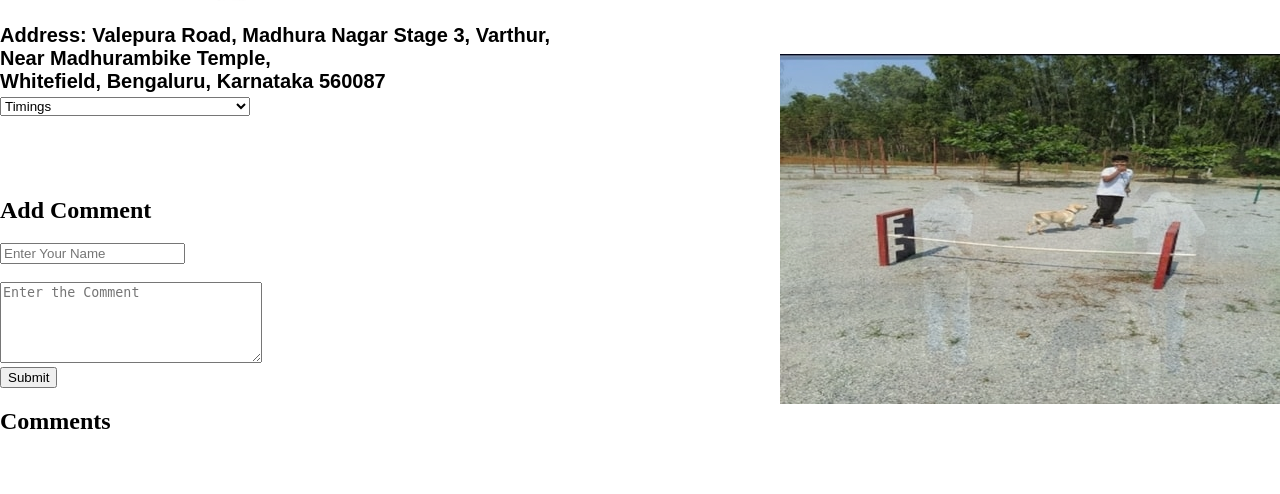
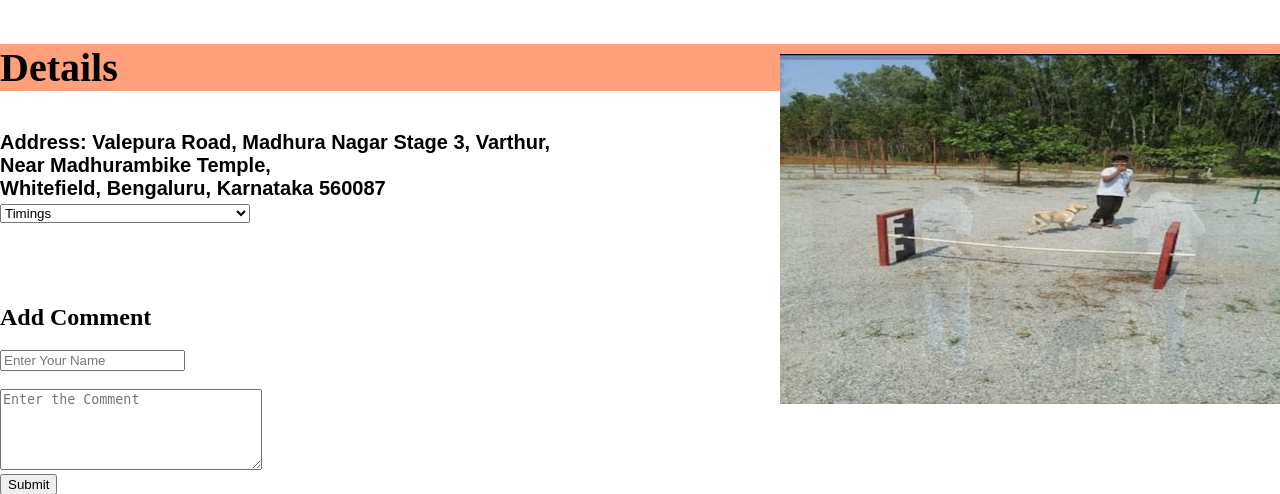
Before and after one commit to Dhathwar91/petwebsite, a PHP site: page /petboro.php in a window 1280 px wide. Shown: the part 679-1173 px from the top of the page. Before the commit the page ends 1108 px from the top, so only its background shows below. Run offline with PHP 8.4, Linux system fonts and the light colour scheme; data that the repository does not hold is empty.

Commit message:
Add files via upload

```diff
--- a/petboro.php
+++ b/petboro.php
@@ -34,6 +34,7 @@
     <iframe src="https://www.google.com/maps/embed?pb=!1m23!1m12!1m3!1d248842.34607422413!2d77.5082161585912!3d12.961505516998788!2m3!1f0!2f0!3f0!3m2!1i1024!2i768!4f13.1!4m8!3e6!4m0!4m5!1s0x3bae0d966bc52d8b%3A0x61575abe6020ad76!2sPetboro+Pet+Resort+and+Kennels%2C+Valepura+Road%2C+Madhura+Nagar+Stage+3%2C+Varthur%2C+Near+Madhurambike+Temple%2C+Whitefield%2C+Sorahunase%2C+Bengaluru%2C+Karnataka+560087!3m2!1d12.9482774!2d77.76669!5e0!3m2!1sen!2sin!4v1554821198851!5m2!1sen!2sin" width="900" height="438" frameborder="0" style="border:0" allowfullscreen></iframe>
     <div class="Slider">
     </div>
+    <h3>Details</h3>
     <pre>
 Address: Valepura Road, Madhura Nagar Stage 3, Varthur,
 Near Madhurambike Temple,
```
